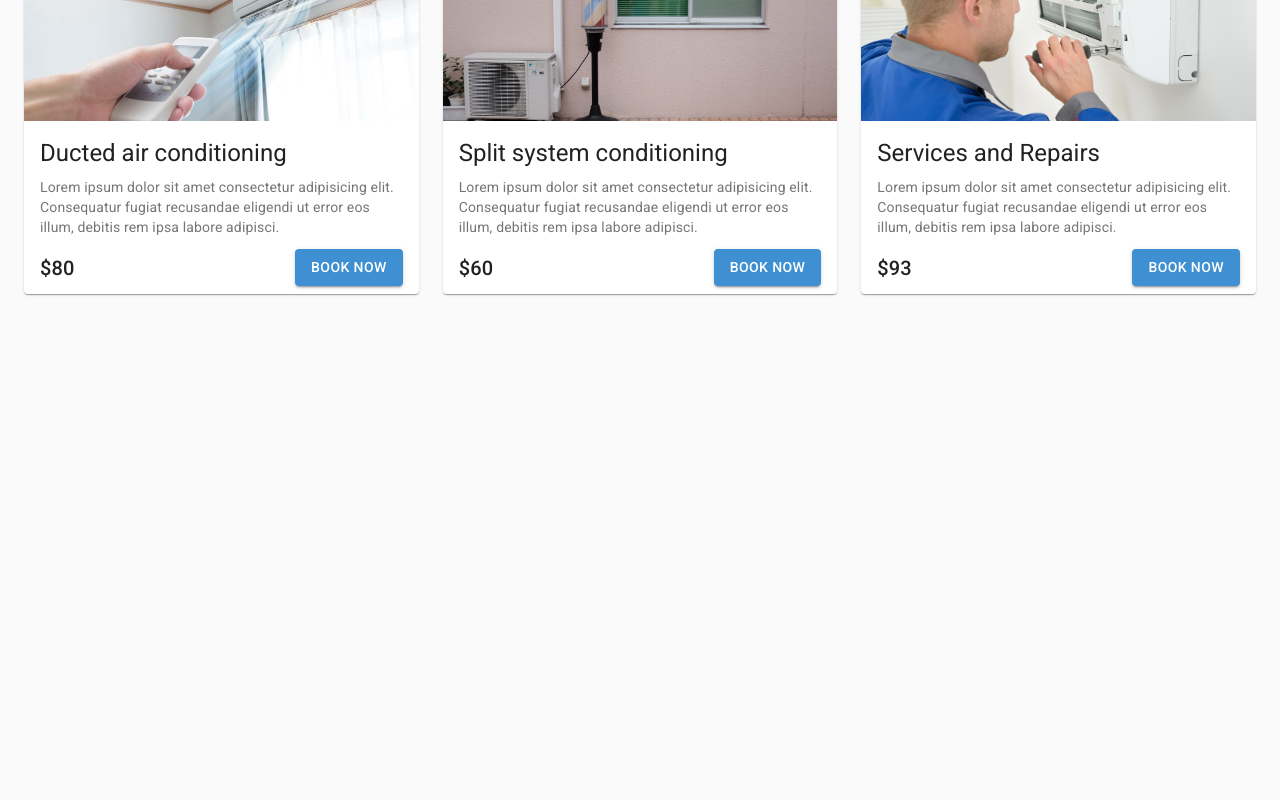
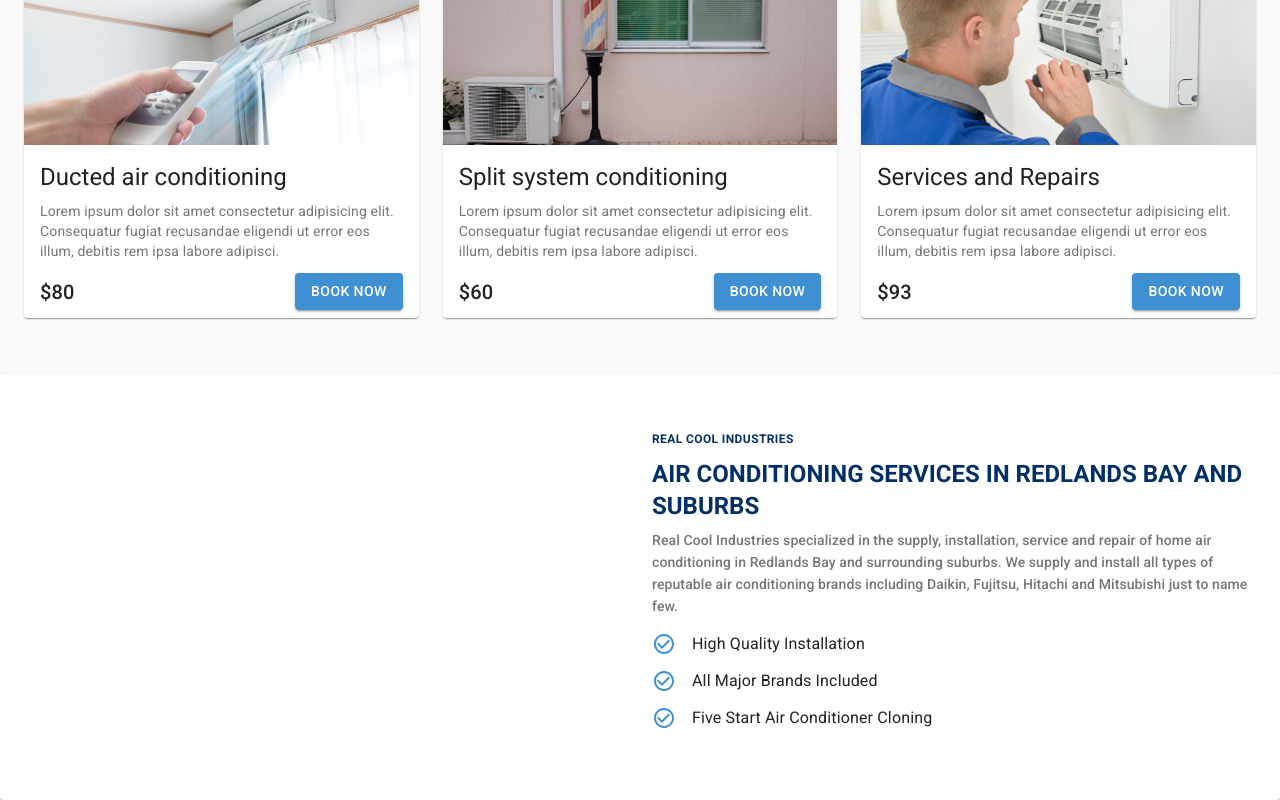
Before and after one commit to hossainrabbi/real-cool, a React (Create React App) app: page / in a window 1280 px wide. Shown: the part 775-1575 px from the top of the page. Before the commit the page ends 1081 px from the top, so only its background shows below. Built offline with nearby package versions, Linux system fonts and the light colour scheme.

Commit message:
Suburbs area start

```diff
--- a/src/components/Services/ServiceItem.js
+++ b/src/components/Services/ServiceItem.js
@@ -11,6 +11,7 @@ import {
 
 const useStyles = makeStyles((theme) => ({
     root: {
+        backgroundColor: '#fff',
         '& .MuiCardContent-root': {
             paddingBottom: theme.spacing(0.5),
         },
--- a/src/components/Services/Services.js
+++ b/src/components/Services/Services.js
@@ -5,7 +5,9 @@ import { servicesData } from '../../data/data';
 import ServiceItem from './ServiceItem';
 
 const useStyles = makeStyles((theme) => ({
-    root: {},
+    root: {
+        padding: `${theme.spacing(7)}px 0`,
+    },
 }));
 
 const Services = () => {
@@ -21,7 +23,7 @@ const Services = () => {
                 />
                 <Grid container spacing={3}>
                     {servicesData.map((item) => (
-                        <Grid item sm={4}>
+                        <Grid item sm={4} key={item.id}>
                             <ServiceItem {...item} key={item.id} />
                         </Grid>
                     ))}
--- /dev/null
+++ b/src/components/Suburbs.js
@@ -0,0 +1,82 @@
+import React from 'react';
+import CheckCircleOutlineIcon from '@material-ui/icons/CheckCircleOutline';
+import {
+    Container,
+    Grid,
+    List,
+    ListItem,
+    ListItemIcon,
+    ListItemText,
+    makeStyles,
+    Typography,
+    Paper,
+} from '@material-ui/core';
+import MainTitle from './common/MainTitle';
+
+const useStyles = makeStyles((theme) => ({
+    root: {
+        padding: `${theme.spacing(7)}px 0`,
+    },
+    mainTitle: {
+        marginBottom: theme.spacing(1),
+    },
+    suburbs: {
+        '& .MuiListItem-root': {
+            padding: `${theme.spacing(0.3)}px ${theme.spacing(0)}`,
+            '& .MuiListItemIcon-root': {
+                minWidth: 40,
+            },
+        },
+    },
+}));
+
+const Suburbs = () => {
+    const classes = useStyles();
+
+    return (
+        <Paper className={classes.root}>
+            <Container>
+                <Grid container spacing={3}>
+                    <Grid item sm={6}>
+                        <img src="" alt="" />
+                    </Grid>
+                    <Grid item sm={6}>
+                        <MainTitle
+                            title="Air conditioning services in Redlands bay and suburbs"
+                            subTitle="Real cool industries"
+                            className={classes.mainTitle}
+                        />
+                        <Typography
+                            variant="subtitle2"
+                            component="p"
+                            color="textSecondary"
+                        >
+                            Real Cool Industries specialized in the supply,
+                            installation, service and repair of home air
+                            conditioning in Redlands Bay and surrounding
+                            suburbs. We supply and install all types of
+                            reputable air conditioning brands including Daikin,
+                            Fujitsu, Hitachi and Mitsubishi just to name few.
+                        </Typography>
+                        <List className={classes.suburbs}>
+                            {[
+                                'High Quality Installation',
+                                'All Major Brands Included',
+                                'Five Start Air Conditioner Cloning',
+                            ].map((item) => (
+                                <ListItem key={item}>
+                                    <ListItemIcon>
+                                        <CheckCircleOutlineIcon color="secondary" />
+                                    </ListItemIcon>
+                                    <ListItemText primary={item} />
+                                </ListItem>
+                            ))}
+                        </List>
+                    </Grid>
+                </Grid>
+            </Container>
+        </Paper>
+    );
+};
+
+export default Suburbs;
--- a/src/components/common/MainTitle.js
+++ b/src/components/common/MainTitle.js
@@ -4,19 +4,22 @@ import { makeStyles, Typography } from '@material-ui/core';
 const useStyles = makeStyles((theme) => ({
     root: {
         color: '#023066',
-        margin: `${theme.spacing(5)}px 0`,
+        marginBottom: theme.spacing(5),
         textTransform: 'uppercase',
         '& .MuiTypography-root': {
             fontWeight: 800,
         },
+        '& .MuiTypography-caption': {
+            marginBottom: theme.spacing(1),
+        },
     },
 }));
 
-const MainTitle = ({ title, subTitle, align }) => {
+const MainTitle = ({ title, subTitle, align, className }) => {
     const classes = useStyles();
 
     return (
-        <div className={classes.root}>
+        <div className={`${classes.root} ${className}`}>
             <Typography align={align} variant="caption" component="p">
                 {subTitle}
             </Typography>
--- a/src/pages/Home.js
+++ b/src/pages/Home.js
@@ -1,12 +1,14 @@
 import React from 'react';
 import Header from '../components/Header';
 import Services from '../components/Services/Services';
+import Suburbs from '../components/Suburbs';
 
 const Home = () => {
     return (
         <>
             <Header />
             <Services />
+            <Suburbs />
         </>
     );
 };
```
